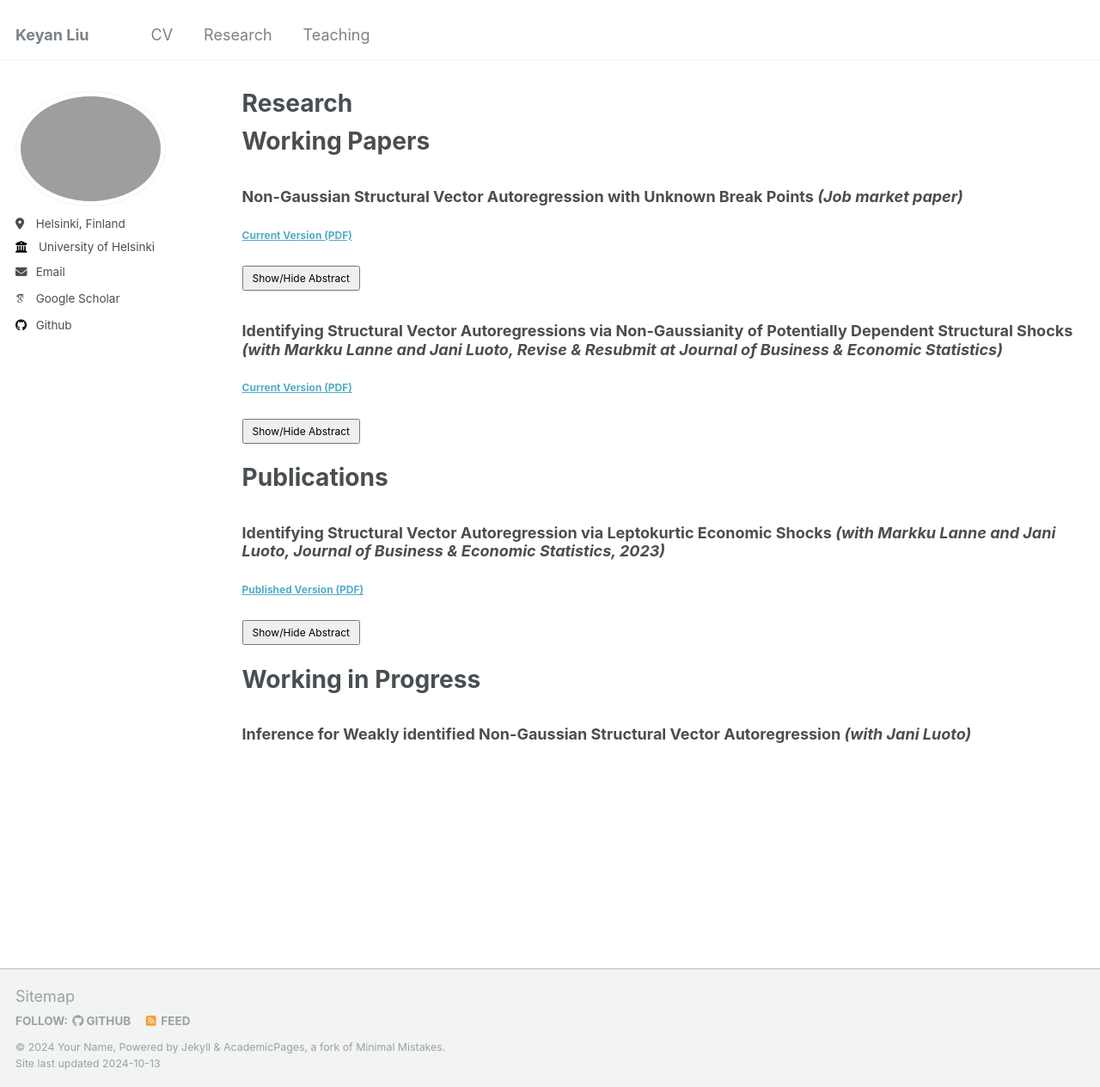
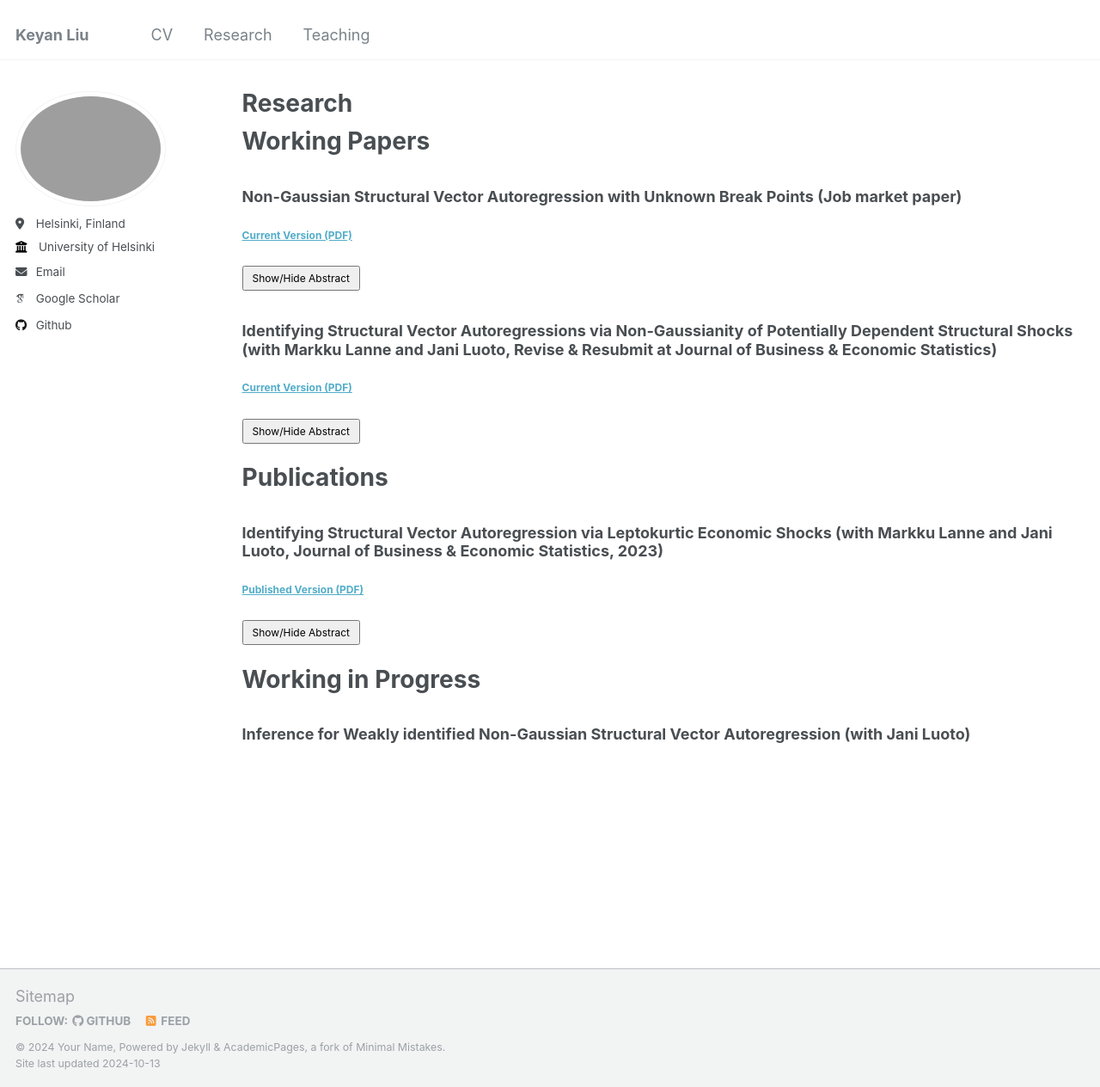
Before and after one commit to keyanliu1/keyanliu1.github.io, a Jekyll site: the page built from _pages/publications.md, in a window 1280 px wide and 1264 px high. Shown: the whole window at 86% size. Built offline with Jekyll 4.4.1, drawn with Linux system fonts in a browser that asks for light colours; some web fonts are replaced.

Commit message:
Update publications.md

```diff
--- a/_pages/publications.md
+++ b/_pages/publications.md
@@ -7,18 +7,18 @@ author_profile: true
 
 # Working Papers
 
-### **Non-Gaussian Structural Vector Autoregression with Unknown Break Points** *(Job market paper)*
+### <strong>Non-Gaussian Structural Vector Autoregression with Unknown Break Points</strong> (Job market paper)
 
-<a href="https://keyanliu1.github.io/keyanliu/files/non-gaussian-svar-break-points.pdf" style="font-size: 12px;">**Current Version (PDF)**</a>
+<a href="https://keyanliu1.github.io/keyanliu/files/non-gaussian-svar-break-points.pdf" style="font-size: 12px;"><strong>Current Version (PDF)</strong></a>
 
 <button onclick="toggleAbstract('abstract1')" style="font-size: 12px; padding: 5px 10px;">Show/Hide Abstract</button>
 <div id="abstract1" style="display:none;">
   <p>In this paper, I consider testing and estimating non-Gaussian Structural Vector Autoregressive models with unknown break points (SVAR-BP). This model extends traditional SVAR analysis by allowing for unknown breakpoints, capturing potential changes in both autoregressive coefficients and structural parameters. I employ the Partial Sample Generalized Method of Moments (PSGMM) to estimate the model and utilize the sup-Wald test to assess parameter stability. Additionally, I establish the asymptotic properties of the break point estimators and propose a sequential procedure for detecting and estimating multiple break points. My method is applied to a U.S. macroeconomic dataset from 1954 to 2023, where I identify significant structural breaks corresponding to key economic events. The results demonstrate the ability of our approach to detect and estimate multiple break points, modeling shifts in the dynamics of economic variables driven by external shocks.</p>
 </div>
 
-### **Identifying Structural Vector Autoregressions via Non-Gaussianity of Potentially Dependent Structural Shocks** *(with Markku Lanne and Jani Luoto, Revise &amp; Resubmit at Journal of Business &amp; Economic Statistics)*
+### <strong>Identifying Structural Vector Autoregressions via Non-Gaussianity of Potentially Dependent Structural Shocks</strong> (with Markku Lanne and Jani Luoto, Revise &amp; Resubmit at Journal of Business &amp; Economic Statistics)
 
-<a href="https://keyanliu1.github.io/keyanliu/files/Paper2.pdf" style="font-size: 12px;">**Current Version (PDF)**</a>
+<a href="https://keyanliu1.github.io/keyanliu/files/Paper2.pdf" style="font-size: 12px;"><strong>Current Version (PDF)</strong></a>
 
 <button onclick="toggleAbstract('abstract2')" style="font-size: 12px; padding: 5px 10px;">Show/Hide Abstract</button>
 <div id="abstract2" style="display:none;">
@@ -27,9 +27,9 @@ author_profile: true
 
 # Publications
 
-### **Identifying Structural Vector Autoregression via Leptokurtic Economic Shocks** *(with Markku Lanne and Jani Luoto, Journal of Business &amp; Economic Statistics, 2023)*
+### <strong>Identifying Structural Vector Autoregression via Leptokurtic Economic Shocks</strong> (with Markku Lanne and Jani Luoto, Journal of Business &amp; Economic Statistics, 2023)
 
-<a href="https://keyanliu1.github.io/keyanliu/files/Paper11.pdf" style="font-size: 12px;">**Published Version (PDF)**</a>
+<a href="https://keyanliu1.github.io/keyanliu/files/Paper11.pdf" style="font-size: 12px;"><strong>Published Version (PDF)</strong></a>
 
 <button onclick="toggleAbstract('abstract3')" style="font-size: 12px; padding: 5px 10px;">Show/Hide Abstract</button>
 <div id="abstract3" style="display:none;">
@@ -38,7 +38,7 @@ author_profile: true
 
 # Working in Progress
 
-### **Inference for Weakly identified Non-Gaussian Structural Vector Autoregression** *(with Jani Luoto)*
+### <strong>Inference for Weakly identified Non-Gaussian Structural Vector Autoregression</strong> (with Jani Luoto)
 
 <script>
 function toggleAbstract(id) {
```
